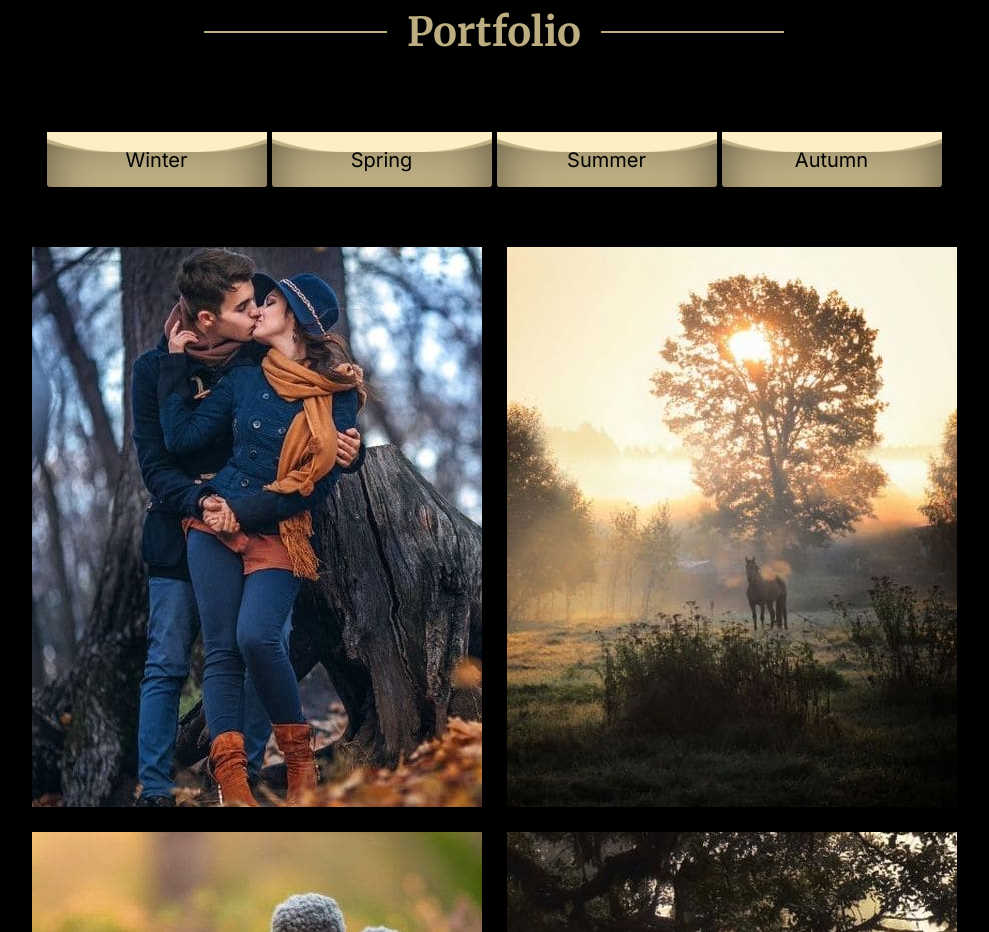
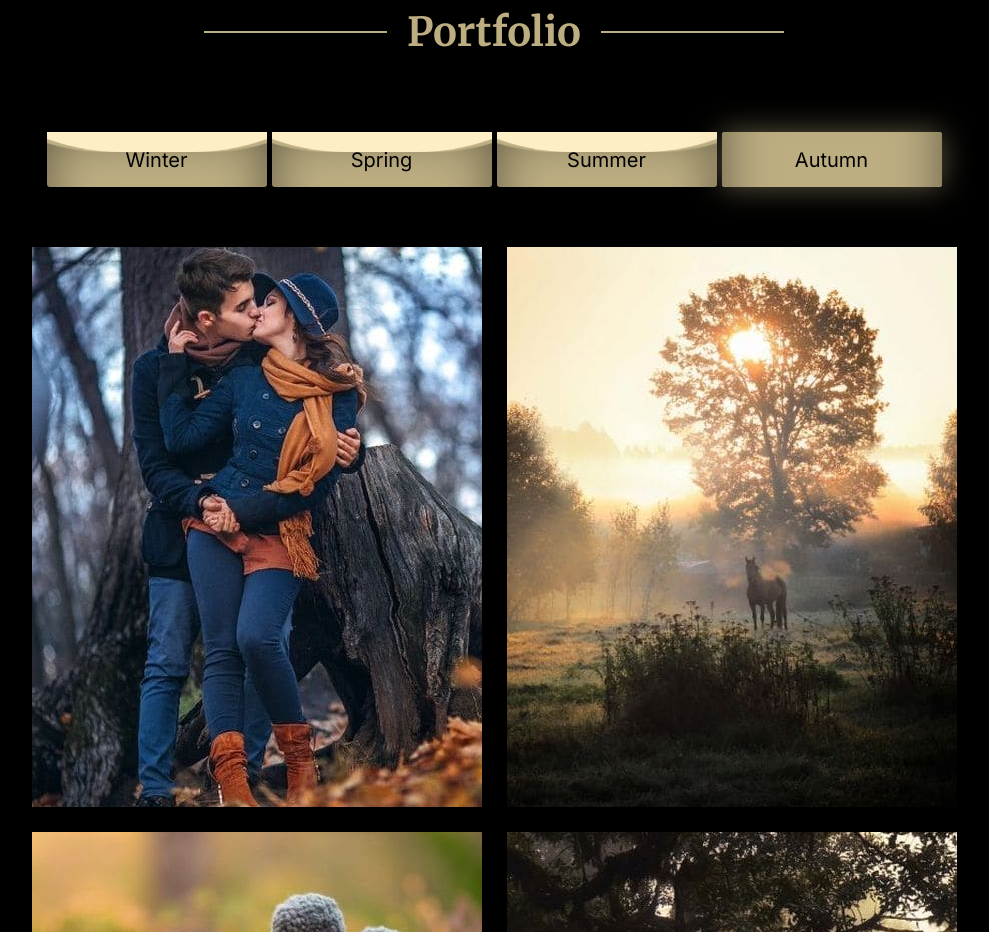
Before and after one commit to pavel1303/rs_private_repository, a plain HTML site: page portfolio/index.html in a window 1280 px wide. Shown: the part 1760-2692 px from the top of the page, without its empty margins (146-1135 px from the left). Drawn offline with Linux system fonts and the light colour scheme.

Commit message:
fix: add class "chosen" portfolio__btns-item

```diff
--- a/portfolio/index.html
+++ b/portfolio/index.html
@@ -128,7 +128,7 @@
                   <span class="btn-text" data-i18n="summer">Summer</span>
                   <span class="btn-waves"></span>
                </button>
-               <button class="portfolio__btns-item btn" data-season="autumn" data-theme>
+               <button class="portfolio__btns-item btn chosen" data-season="autumn" data-theme>
                   <span class="btn-text" data-i18n="autumn">Autumn</span>
                   <span class="btn-waves"></span>
                </button>
```
